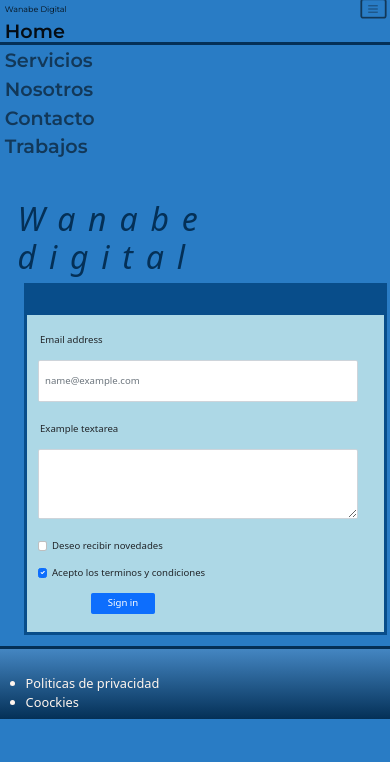
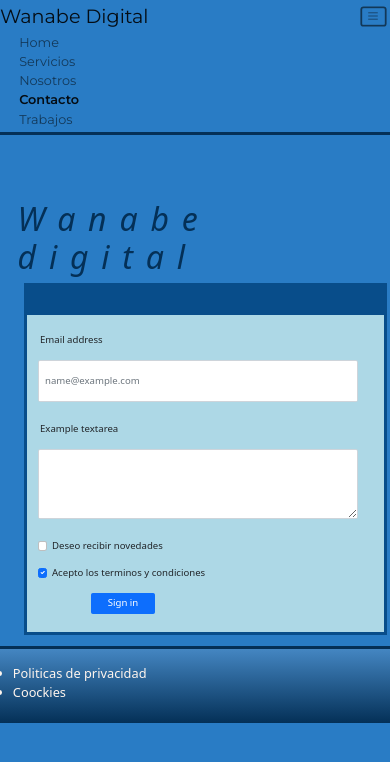
Before and after one commit to Tonyoki33/nuevoWanabe, a website: page contacto.html in a window 390 px wide. Both pictures are taken after a click on the button "Toggle navigation". Shown: the top 762 px of the page. Drawn offline with nearby package versions, Linux system fonts and the light colour scheme.

Commit message:
26/8 1832

```diff
--- a/contacto.html
+++ b/contacto.html
@@ -25,7 +25,7 @@
                   <div class="collapse navbar-collapse" id="navbarText">
                     <ul class="navbar-nav me-auto mb-2 mb-lg-0">
                         <li class="nav-item">
-                            <a class="nav-link active" aria-current="page" href="index.html">Home</a>
+                            <a class="nav-link" aria-current="page" href="index.html">Home</a>
                         </li>
                         <li class="nav-item">
                             <a class="nav-link" href="nuestrosServicios.html">Servicios</a>
@@ -34,7 +34,7 @@
                             <a class="nav-link" href="sobreNosotros.html">Nosotros</a>
                          </li>
                         <li class="nav-item">
-                            <a class="nav-link" href="contacto.html">Contacto</a>
+                            <a class="nav-link active" href="contacto.html">Contacto</a>
                         <li class="nav-item">
                             <a class="nav-link" href="trabajos.html">Trabajos</a>
                         </li>
--- a/scss/_grid.scss
+++ b/scss/_grid.scss
@@ -27,22 +27,34 @@
 }
 
 .container-fluid {
-    height: 7rem;
     display: block;
     border-bottom: solid rgb(4, 48, 87);
     background-color: $back;
     font-family: 'Montserrat', sans-serif;
+    font-size: 2rem;
+    padding-left: 3rem;
+
+}
+
+#navbarText {
+    padding-left: 3rem;
+}
+
+.navbar-brand {
     font-size: 3rem;
-
 }
 
 .nav-link {
     margin-top: 0px;
     padding: 0px 10px 0px 10px;
-    font-weight: 600;
+    font-weight: 400;
     display: flex;
     list-style-type: none;
     grid-area: nav;
+}
+
+.active {
+    font-weight: 600;
 }
 
 .nav-link:hover {
@@ -137,7 +149,6 @@ footer {
     border-top: solid rgb(4, 48, 87);
     background-color: transparent;
     color: seashell;
-    z-index: 90;
     .footer_ul {
         margin-right: 10px;
         padding: 0px 4px 0px 20px;
@@ -154,4 +165,6 @@ footer {
 
 .footer_box--gradient {
     background-image: linear-gradient(rgb(68,  134, 194), rgb(4, 48, 87));
+    margin: 0;
+    padding: 15px 0px;
 }
--- a/scss/_mobile.scss
+++ b/scss/_mobile.scss
@@ -61,22 +61,24 @@
         width: 411px;
     }
 
+    .container-fluid {
+        margin-left: 0;
+        padding-left: 0;
+        display: flex;
+        justify-content: flex-start;
+        align-items: flex-start;
+        width: 411px;
+    }
+
     html {
         font-size: 40%;
     }
 
     .aside {
         display: none;
-        z-index: -1;
+        visibility: hidden;
     }
 
-    .aside_p {
-        display: none;
-    }
-
-    .aside_p--size {
-        display: none;
-    }
 
     h1 {
         font-size: 5rem;
@@ -103,7 +105,7 @@
     .container {
         padding: 1rem 2rem;
         margin: 1.2rem 12rem 1.2rem 2rem;
-        width: 60rem;
+        width: 50rem;
     }
 
     .container_box--tabla {
--- a/scss/_structure.scss
+++ b/scss/_structure.scss
@@ -11,6 +11,8 @@ html {
     font-size: 62.5%;
     font-family: 'Montserrat', sans-serif;
     background-color: rgb(41, 124, 197);
+    width: 100%;
+    height: 100%;
 }
 
 body {
@@ -29,6 +31,13 @@ main {
     width: 1050px;
 }
 
+.container-fluid {
+    background-color:  rgb(41, 124, 197);
+}
+
+.navbar-toggler {
+    background-color:  rgb(41, 124, 197);
+}
 
 .container-2 {
     padding-top: 100px;
```
Also changed, not shown: nuestrosServicios.html (+2 -2 lines), ok.html (+1 -1 lines), sobreNosotros.html (+2 -2 lines), trabajos.html (+2 -2 lines), css/style.css.
